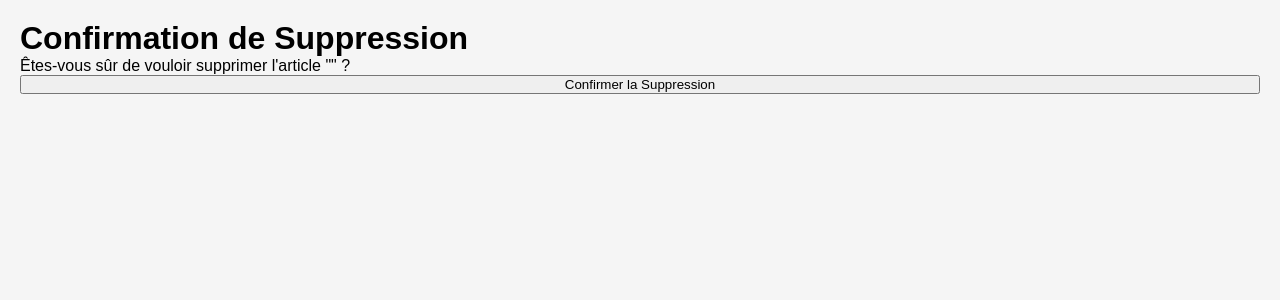
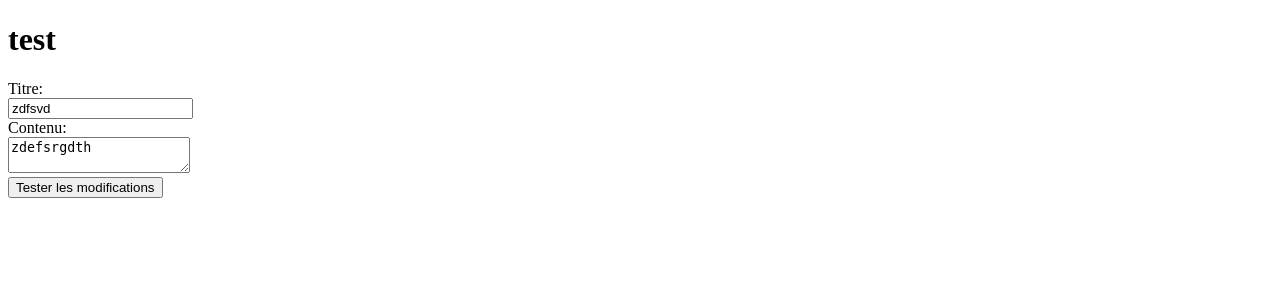
Before and after one commit to micka166/cda-python-Fast-api, a FastAPI app: page /articles/1/delete in a window 1280 px wide. Shown: the top 300 px of the page. Run offline with FastAPI, Linux system fonts and the light colour scheme.

Commit message:
Fix Delete

```diff
--- a/main.py
+++ b/main.py
@@ -1,3 +1,5 @@
+from multiprocessing import context
+from urllib import response
 from fastapi import FastAPI, Request, Form, HTTPException
 from fastapi.responses import HTMLResponse, RedirectResponse
 from fastapi.templating import Jinja2Templates
@@ -84,22 +86,22 @@
     cursor.execute("SELECT title, content , article_id FROM articles")
     articles = cursor.fetchall()
     articles_list = [{"title": article[0], "content": article[1] , "article_id": article[2]} for article in articles]
-    return templates.TemplateResponse("articles_list.html", {"request": request, "articles": articles_list})
+    return templates.TemplateResponse("articles_list.html", context={"request": request, "articles": articles_list})
 
 
 # Route pour afficher le formulaire de modification d'article (GET)
 @app.get("/articles/{article_id}/update", response_class=HTMLResponse)
 async def update_article_form(request: Request, article_id: int):
-    cursor.execute("SELECT title, content FROM articles WHERE article_id = ?", (article_id,))
+    cursor.execute("SELECT title, content, article_id FROM articles WHERE article_id = ?", (article_id,))
     article = cursor.fetchone()
-    return templates.TemplateResponse("update_article.html", {"request": request, "article_id": article_id, "article": article})
+    print(article)
+    return templates.TemplateResponse("update_article.html", context={"article": article,"request": request})
 
 # Route pour traiter les données du formulaire de modification d'article (POST)
 @app.post("/articles/{article_id}/update", response_class=HTMLResponse)
 async def update_article(request: Request, article_id: int, title: str = Form(...), content: str = Form(...)):
-    cursor.execute("UPDATE articles SET title = ?, content = ? WHERE id = ?", (title, content, article_id))
+    cursor.execute("UPDATE articles SET title = ?, content = ? WHERE article_id = ?", (title, content, article_id))
     conn.commit()
-
     return RedirectResponse(url="/articles", status_code=303)
 
 
@@ -110,6 +112,13 @@
     article = cursor.fetchone()
     return templates.TemplateResponse("delete_article.html", {"request": request, "article_id": article_id, "article": article})
 
+@app.post("/articles/{article_id}/test", response_class=HTMLResponse)
+async def test(request: Request, article_id: int, title: str = Form(...), content: str = Form(...)):
+    cursor.execute("DELETE FROM articles WHERE article_id = ?", (article_id,))
+    conn.commit()
+    return RedirectResponse(url="/articles", status_code=303)
+
+
 
 
 if __name__ == "__main__":
--- a/templates/delete_article.html
+++ b/templates/delete_article.html
@@ -1,4 +1,3 @@
-<!-- templates/delete_confirmation.html -->
 <!DOCTYPE html>
 <html lang="en">
 <head>
@@ -6,82 +5,20 @@
     <meta name="viewport" content="width=device-width, initial-scale=1.0">
     <title>Confirmation de Suppression</title>
 </head>
-<style>
-    * {
-        margin: 0;
-        padding: 0;
-        box-sizing: border-box;
-    }
+<body>
+    <!-- <h1>Confirmation de Suppression</h1>
+    <p>Êtes-vous sûr de vouloir supprimer l'article "{{ article[0] }}" ?</p>
+    <form action="/articles/{{article_id}}/delete" method="POST">
+        <button type="submit">Oui, Supprimer</button>
+    </form> -->
 
-    /* Style de base pour le corps de la page */
-    body {
-        font-family: Arial, sans-serif;
-        background-color: #f5f5f5;
-        padding: 20px;
-    }
-
-    /* Style pour chaque carte d'article */
-    .article-card {
-        background-color: #fff;
-        border-radius: 5px;
-        box-shadow: 0 2px 4px rgba(0, 0, 0, 0.1);
-        width: 400px;
-        margin: 0 auto;
-    }
-
-    /* Style pour le contenu de la carte */
-    .article-card-content {
-        padding: 20px;
-    }
-
-    /* Style pour le titre de l'article */
-    .article-title {
-        font-size: 18px;
-        font-weight: bold;
-        margin-bottom: 10px;
-    }
-
-    /* Style pour le formulaire */
-    form {
-        display: flex;
-        flex-direction: column;
-    }
-
-    /* Style pour les champs de formulaire */
-    form label {
-        margin-bottom: 5px;
-    }
-
-    form input[type="text"],
-    form textarea {
-        padding: 8px;
-        margin-bottom: 10px;
-        border: 1px solid #ccc;
-        border-radius: 3px;
-    }
-
-    /* Style pour le bouton de soumission */
-    .submit-button {
-        padding: 10px 20px;
-        background-color: #007bff;
-        color: #fff;
-        border: none;
-        border-radius: 3px;
-        cursor: pointer;
-    }
-
-    .submit-button:hover {
-        background-color: #0056b3;
-    }
-
-    </style>
-
-<body>
-    <h1>Confirmation de Suppression</h1>
-    <p>Êtes-vous sûr de vouloir supprimer l'article "{{ article_title }}" ?</p>
-    <form action="/articles/delete" method="post">
-        <input type="hidden" name="title" value="{{ article_title }}">
-        <button type="submit">Confirmer la Suppression</button>
-    </form>
+        <h1>test</h1>
+        <form action="/articles/{{article_id}}/test" method="post">
+            <label for="title">Titre:</label><br>
+            <input type="text" id="title" name="title" value="{{ article[0] }}"><br>
+            <label for="content">Contenu:</label><br>
+            <textarea id="content" name="content">{{ article[1] }}</textarea><br>
+            <button type="submit">Tester les modifications</button>
+        </form>
 </body>
 </html>
--- a/templates/update_article.html
+++ b/templates/update_article.html
@@ -80,11 +80,11 @@
 </style>
 <body>
     <h1>Modifier l'article</h1>
-    <form action="/articles/{{article.article_id}}/update" method="post">
+    <form action="/articles/{{article[2]}}/update" method="post">
         <label for="title">Titre:</label><br>
-        <input type="text" id="title" name="title" value="{{ article.title }}"><br>
+        <input type="text" id="title" name="title" value="{{ article[0] }}"><br>
         <label for="content">Contenu:</label><br>
-        <textarea id="content" name="content">{{ article.content }}</textarea><br>
+        <textarea id="content" name="content">{{ article[1] }}</textarea><br>
         <button type="submit">Enregistrer les modifications</button>
     </form>
 </body>
```
Also changed, not shown: votre_base_de_données.db.
